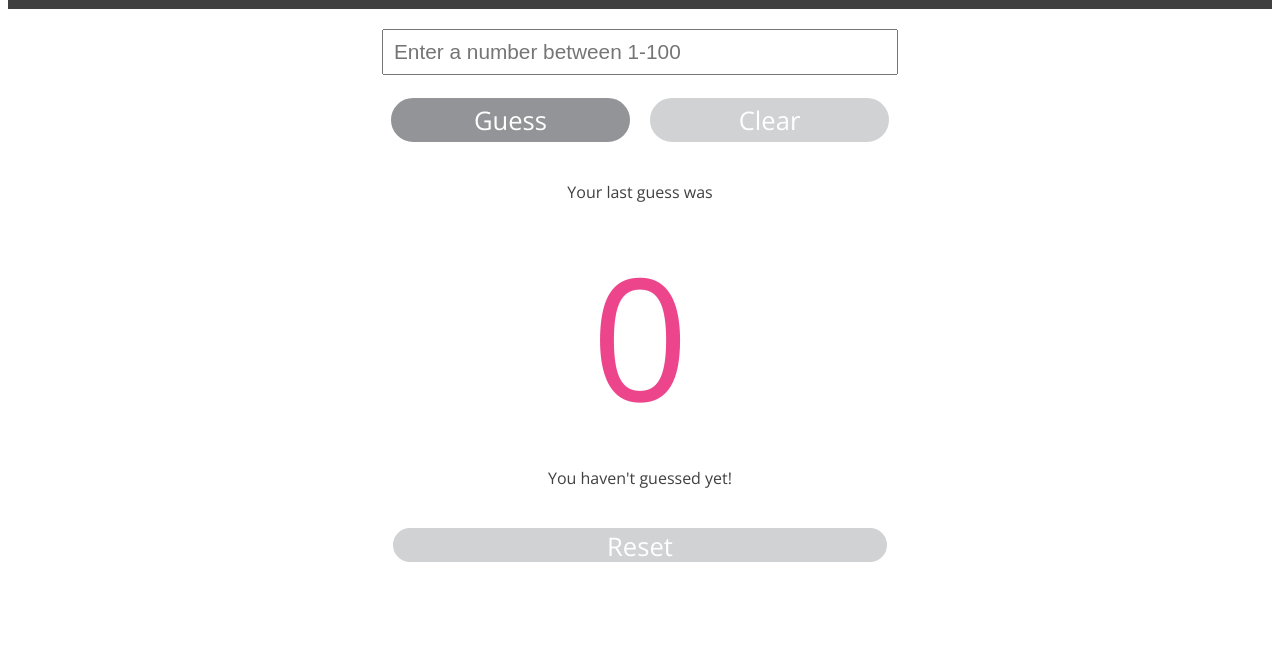
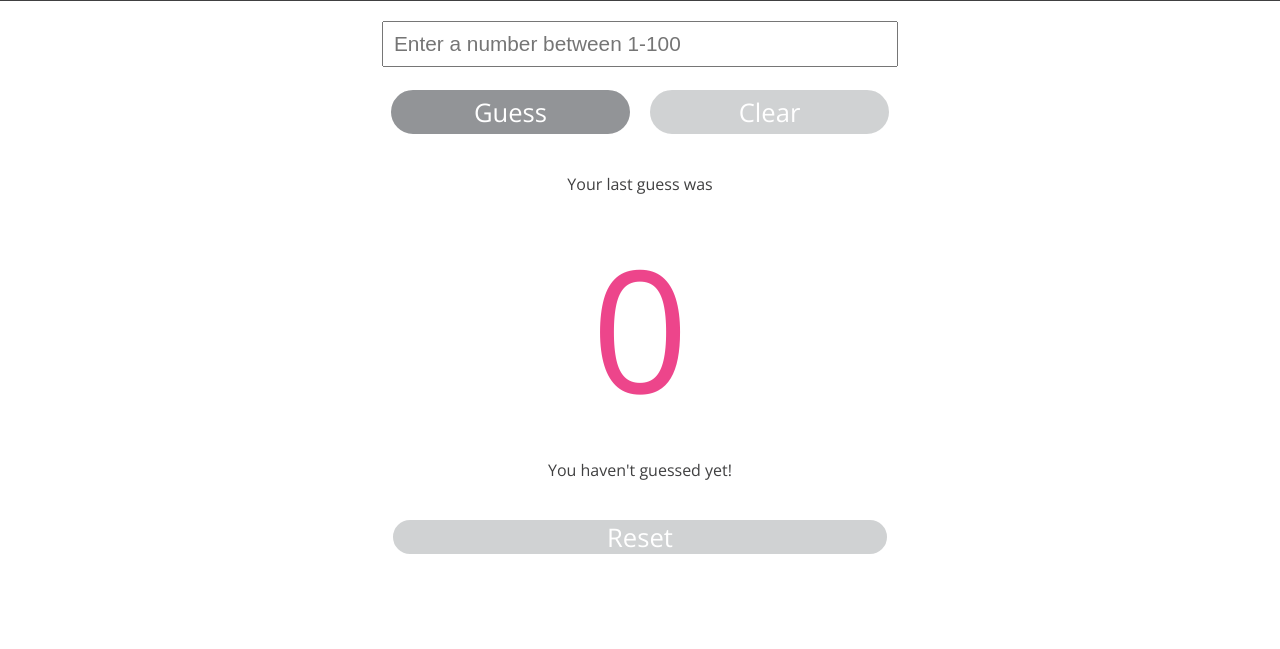
Before and after one commit to farmermel/number-guesser, a plain HTML site: page index.html in a window 1280 px wide. Shown: the part 151-800 px from the top of the page. Drawn offline with nearby package versions, Linux system fonts and the light colour scheme.

Commit message:
Updated font link so bold works better and fixed margins of body

```diff
--- a/index.html
+++ b/index.html
@@ -3,13 +3,17 @@
 <head>
   <title>Number Guesser</title>
   <link href="style.css" rel="stylesheet" type="text/css">
-  <link href="https://fonts.googleapis.com/css?family=Open+Sans" rel="stylesheet">
+  <link href="https://fonts.googleapis.com/css?family=Open+Sans:300,400,700" rel="stylesheet">
 </head>
 <body>
   <header>
     <h1><b class="pink-text bold-pink-text">Number</b> <span class="white-text">Guesser</span></h1>
   </header>
   <main>
+<!--     <navigation >
+      <h1> Set Range </h1>
+      <input id="set-maximum" placeholder="Enter a Maximum">
+    </navigation> -->
     <form>
       <label for="enter-guess">
         <input id="enter-guess" type="text" placeholder="Enter a number between 1-100">
--- a/style.css
+++ b/style.css
@@ -1,5 +1,8 @@
 body, button {
   font-family: 'Open Sans', 'sans-serif';
+  margin: 0px;
+  padding: 0px;
+  vertical-align: top;
 }
 
 header {
```
Also changed, not shown: javascript.js (+3 -7 lines).
